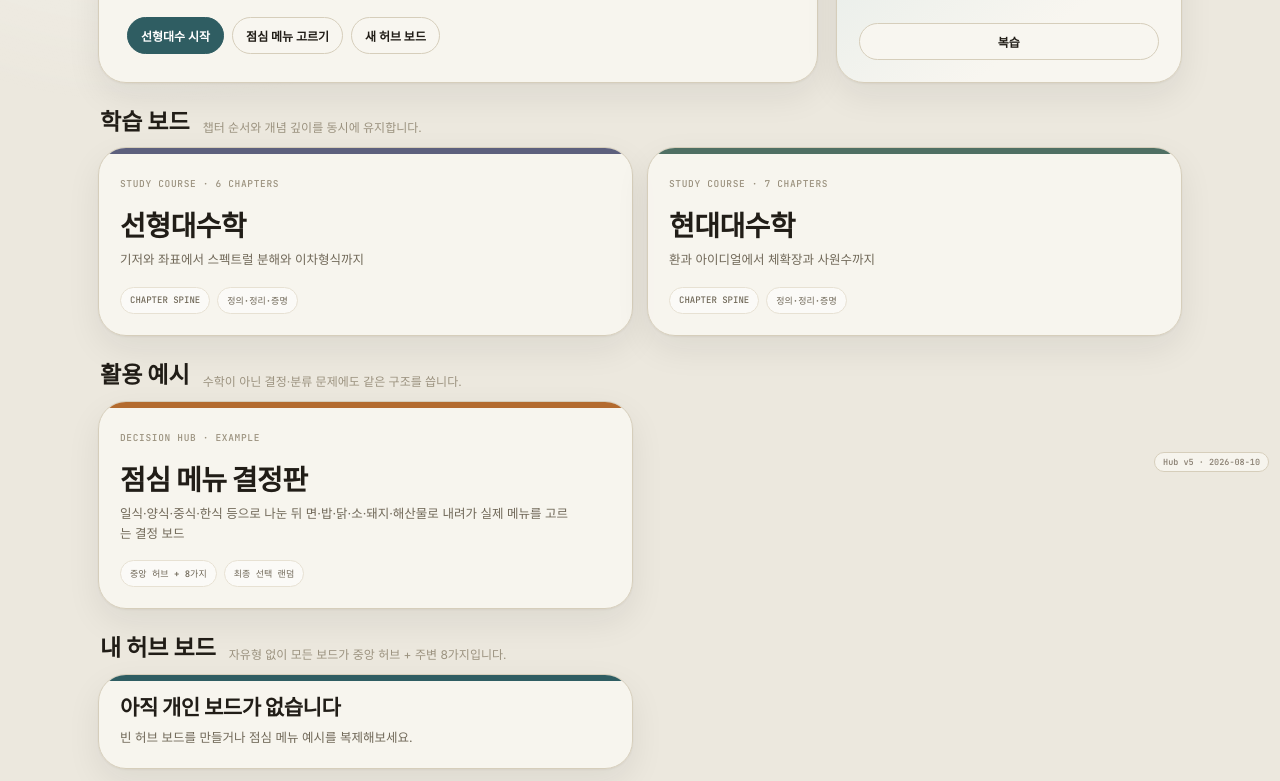
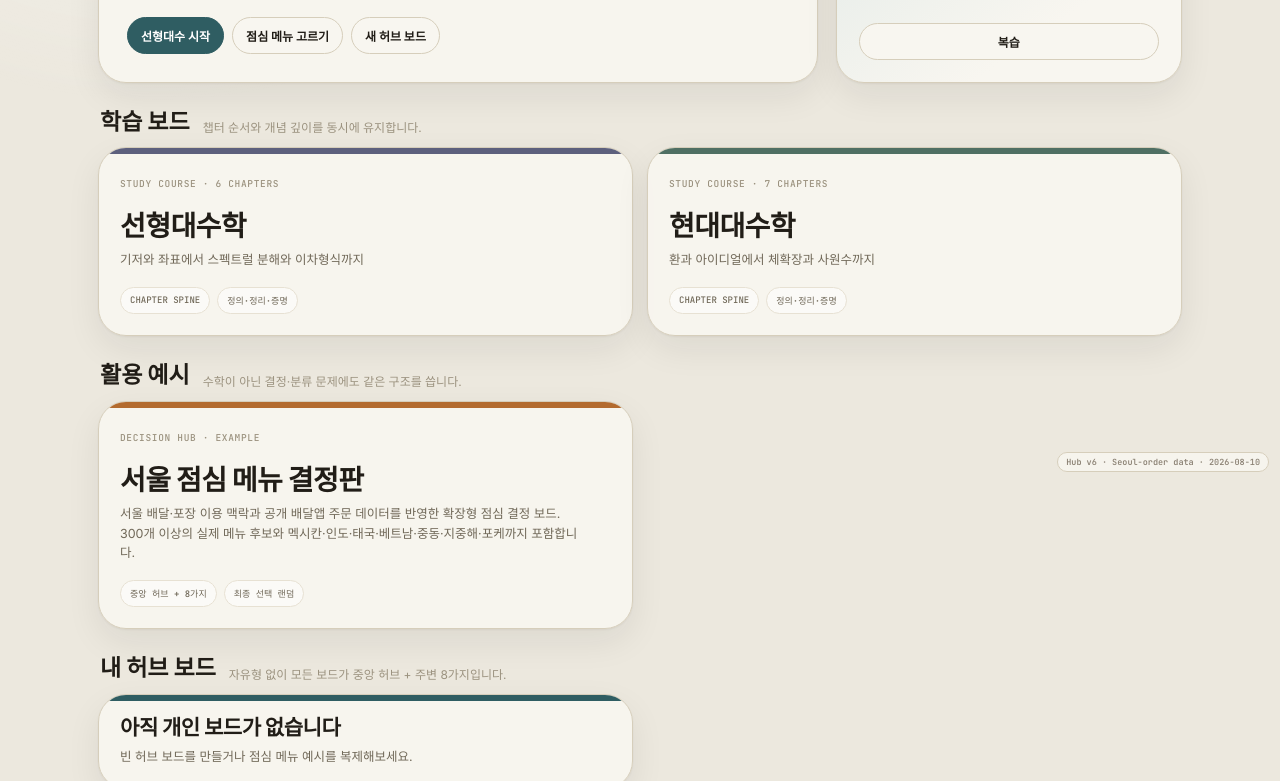
Before and after one commit to SengangLemon/-, a plain HTML site: page index.html in a window 1280 px wide. Shown: the part 319-1100 px from the top of the page. Drawn offline with Linux system fonts and the light colour scheme.

Commit message:
Expand Seoul lunch menu with order-data weighting

```diff
--- a/index.html
+++ b/index.html
@@ -15,9 +15,11 @@
 <main id="app" class="app"></main>
 <div id="modal-root"></div>
 <div id="toast" class="toast"></div>
-<div class="version">Hub v5 · 2026-08-10</div>
+<div class="version">Hub v6 · Seoul-order data · 2026-08-10</div>
 <script src="app-v5-data.js"></script>
+<script src="app-v6-menu.js"></script>
 <script src="app-v5-core.js"></script>
 <script src="app-v5-personal.js"></script>
+<script src="app-v6-weight.js"></script>
 </body>
 </html>
```
